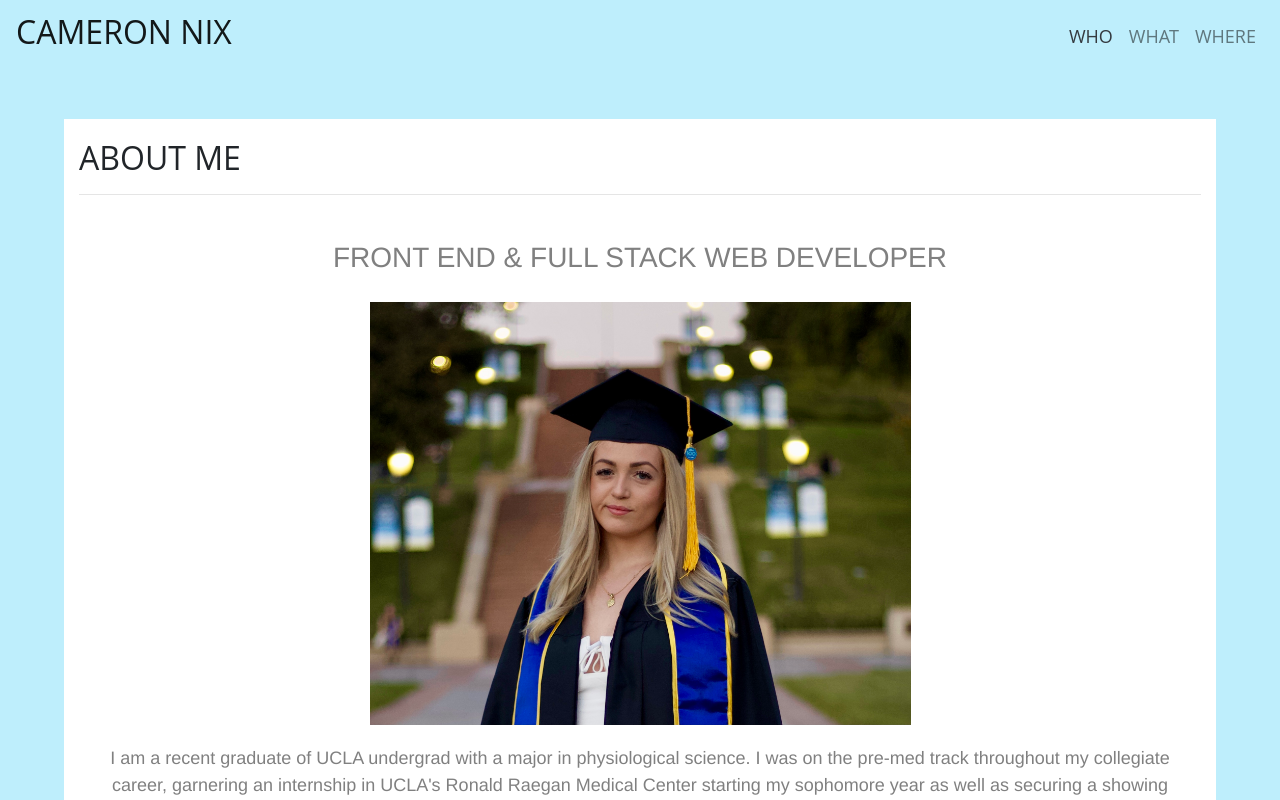
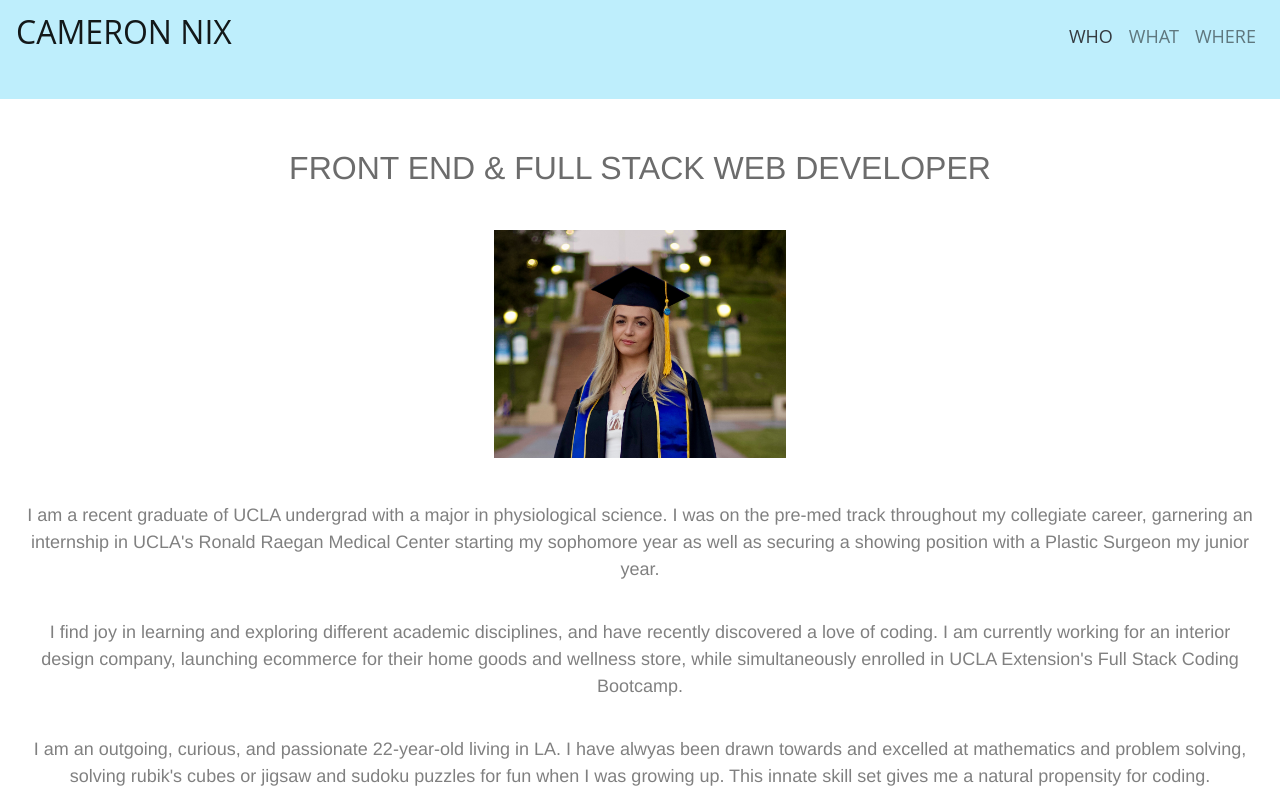
Before and after one commit to cnix273/react-portfolio, a React (Create React App) app: page / in a window 1280 px wide. Shown: the top 800 px of the page. Built offline with nearby package versions, Linux system fonts and the light colour scheme.

Commit message:
updated styling of about component and took out header

```diff
--- a/src/components/About/index.js
+++ b/src/components/About/index.js
@@ -6,15 +6,9 @@ import profPic from "../Assets/IMG_1253.jpg";
 const About = () => {
     return (
         <div className="container-fluid" id="aboutContainer">
-            <header className="row">
-                <div className="header col-sm-12">
-                    <h2>ABOUT ME</h2>
-                    <hr/>
-                </div>
-            </header>
             <div className="row">
-                <div className="header col-sm-12">
-                        <h3 className="title">FRONT END & FULL STACK WEB DEVELOPER</h3>
+                <div className="col-sm-12">
+                        <h2 className="title">FRONT END & FULL STACK WEB DEVELOPER</h2>
                         {/* <h3 class="subtitle" id="element" data-typeit-id="8114449">I write code and build beautifully simple applications.<span class="ti-cursor with-delay" style="display: inline; color: rgb(33, 37, 41); font: 300 28.8px / 34.56px Lato, sans-serif; margin: 0px -6.32031px 0px -2.32031px;">|</span></h3> */}
                 </div>
             </div>
@@ -26,14 +20,14 @@ const About = () => {
                     <p>I am an outgoing, curious, and passionate 22-year-old living in LA. I have alwyas been drawn towards and excelled at mathematics and problem solving, solving rubik's cubes or jigsaw and sudoku puzzles for fun when I was growing up. This innate skill set gives me a natural propensity for coding.</p>
                     <p>I can't wait to fruther explore this newfound passion and to grow my coding skill set and portfolio each day. I am so excited for the opportunities that lie ahead that will enable me to turn this passion into a lifelong career.</p>
                     <p>Take a look at my portfolio page to discover some of my favorite coding projects I've completed recently. I also have a contact page for business inquiries. I look forward to growing my network and experience through helping others to build personal application or grow their business.</p>
-                    <br/>
+                    {/* <br/>
                     <h5 className="links"><strong>Professional Links</strong></h5>
                     <hr/>
                     <a className="profLinks" href="https://github.com/cnix273">   GitHub</a>
                     <br/>
                     <a className="profLinks" href="https://www.linkedin.com/in/cameron-nix-a74aa1109/">   LinkedIn</a>
                     <br/>
-                    <a className="profLinks" href ="assets/Resume.pdf" download>  Resume</a>
+                    <a className="profLinks" href ="assets/Resume.pdf" download>  Resume</a> */}
                 </div>
             </main>
         </div>
--- a/src/components/About/style.css
+++ b/src/components/About/style.css
@@ -1,25 +1,37 @@
 #aboutContainer {
     background-color: white;
-    width: 90%;
-    margin-top: 20px;
+    /* width: 90%; */
+    margin-top: 0px;
 }
+/*
+.header {
+    background-color: rgb(61, 195, 252);
+    background-color: rgb(201, 201, 201)!important;
+    background-color: rgb(167, 234, 255);
+    margin-top: 0px!important;
+}
+
+h1.title{
+    color: white;
+    text-shadow: 3px 2px  rgb(201, 201, 201);
+    margin: 30px;
+} */
 
 .aboutMeMain {
     /* Structure */
     margin-bottom: 10px;
-    padding: 25px;
-    padding-top: 0;
 
     /* Typography */
     color: grey;
 }
 
-h3 {
-    color: grey;
+h2.title {
+    /* color: rgb(126, 221, 250); */
+    color: rgb(108, 108, 108);
     /* text-shadow: 1px 1px darkgray; */
     font-family: "Helvetica Neue", Helvetica, Arial, sans-serif;
     text-align: center;
-    padding: 10px
+    margin-top: 50px;
 }
 
 .contactImage {
@@ -27,18 +39,19 @@ h3 {
     border: 0!important;
 
     /* Display */
-    display: block!important;
-    margin-left: auto!important;
-    margin-right: auto!important;
-    width: 50%;
-    padding: 10px!important;
+    display: block;
+    margin: 30px;
+    margin-left: auto;
+    margin-right: auto;
+    width: 300px;
+    height: auto!important;
 }
 
 p {
     padding: 15px;
 }
 
-.links {
+/* .links {
     font-size: 25px;
     text-transform: uppercase;
 }
@@ -52,4 +65,4 @@ p {
 
 .profLinks a:hover {
     color: black;
-}
+} */
```
